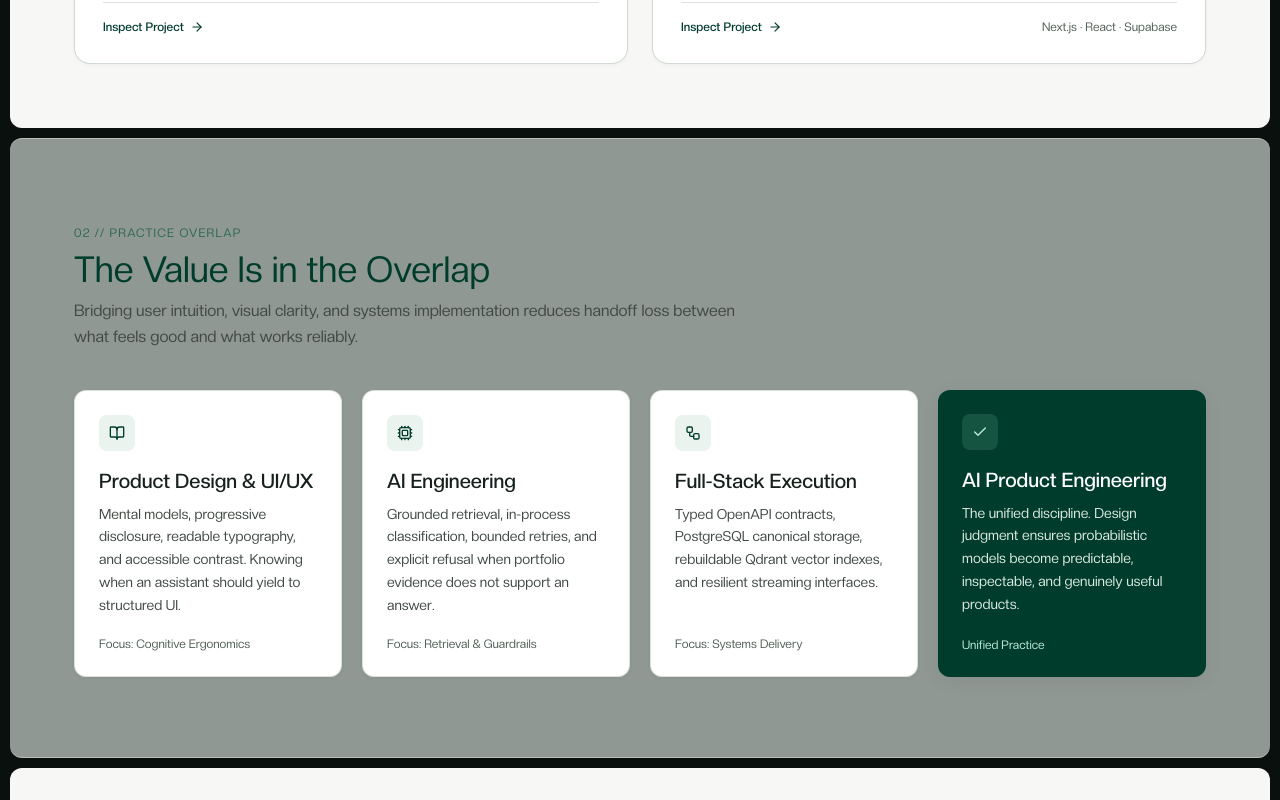
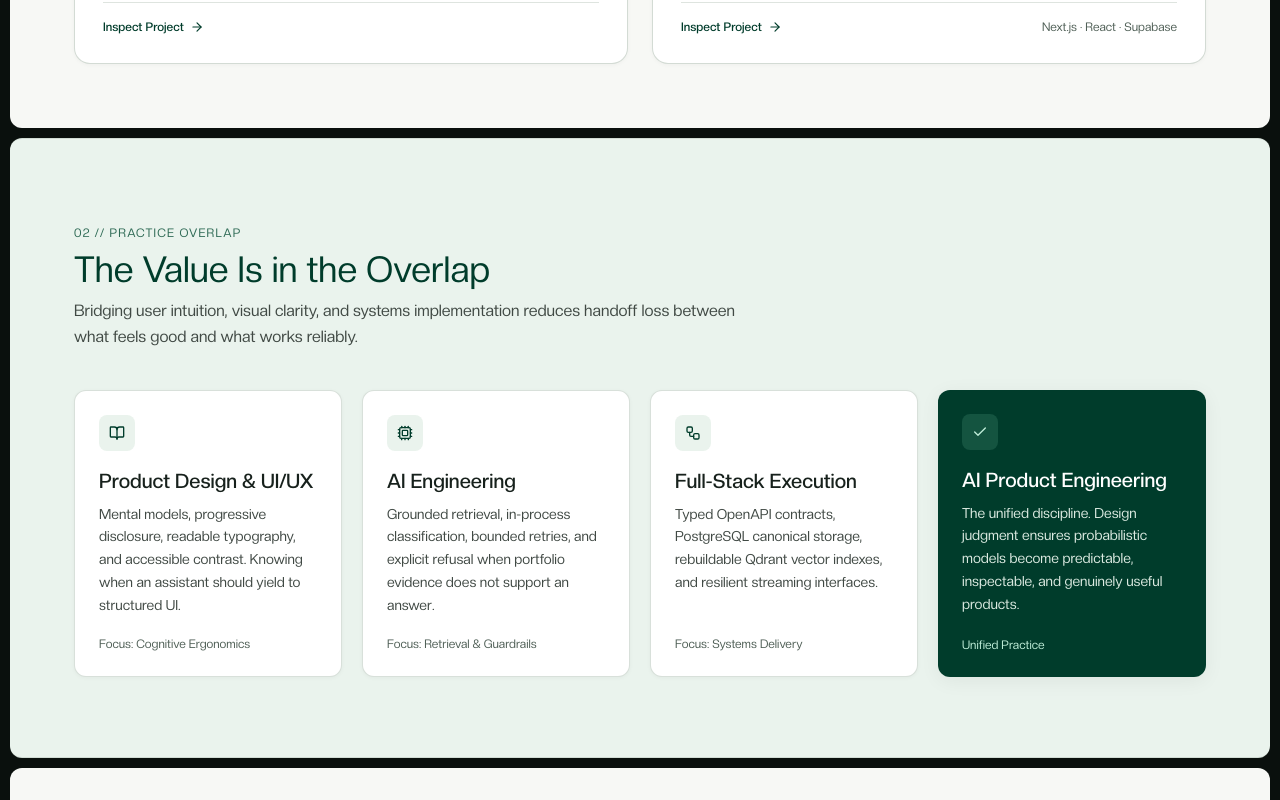
Before and after one commit to mahadbaig2/mahad-ai-portfolio, a Next.js app in the folder apps/web/: page / in a window 1280 px wide. Shown: the part 2720-3520 px from the top of the page. Built offline with nearby package versions, Linux system fonts and the light colour scheme; no server answers.

Commit message:
Restore homepage contrast over dark gutters

```diff
--- a/apps/web/app/globals.css
+++ b/apps/web/app/globals.css
@@ -76,6 +76,10 @@
   background: #f7f8f5;
 }
 
+.home-mosaic > section[class*="bg-mint"] {
+  background: #eaf3ed;
+}
+
 @keyframes hero-arrive {
   from {
     opacity: 0;
```
